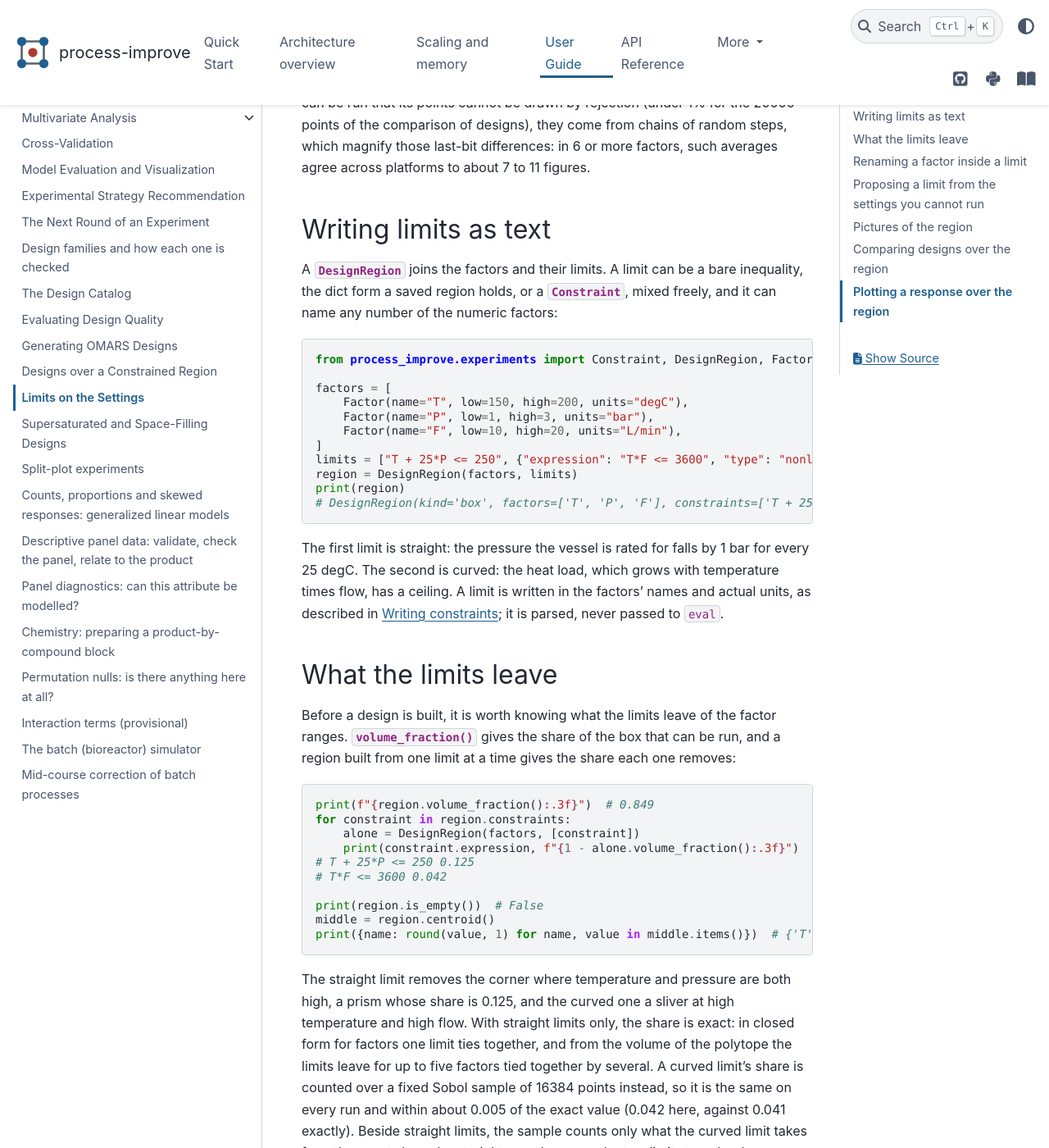
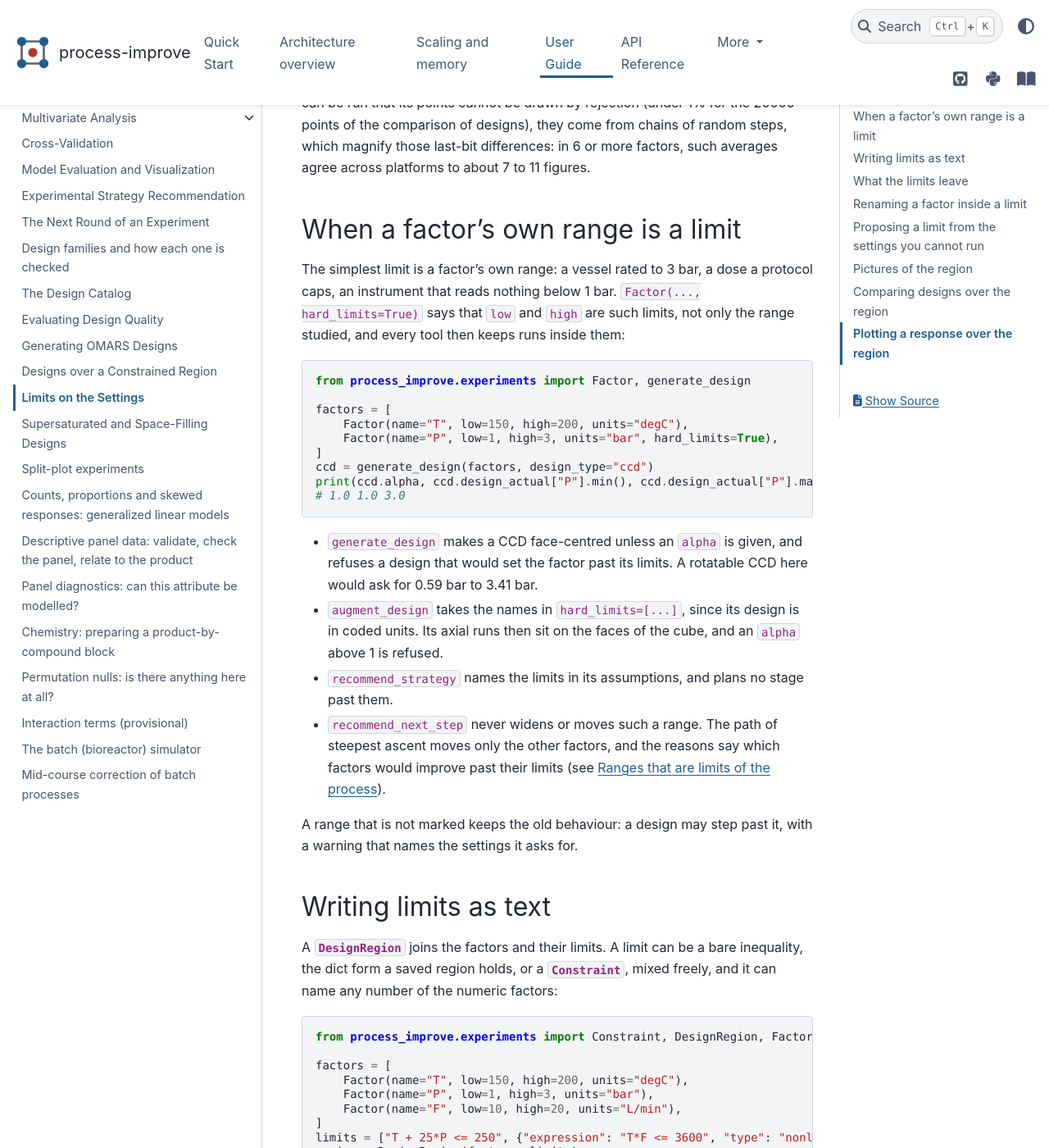
Before and after one commit to kgdunn/process-improve, a Sphinx documentation site: the page built from docs/user_guide/region_limits.rst, in a window 1280 px wide and 1400 px high, scrolled down 805 px. Shown: the whole window at 82% size. Built offline with Sphinx 7.4.7 and the PyData theme 0.15.4, drawn with Linux system fonts in a browser that asks for light colours.

Commit message:
Document hard limits; add the changelog fragment
Co-Authored-By: Claude Opus 5.5 <noreply@anthropic.com>
Claude-Session: https://claude.ai/code/session_01L2tiSWaSL9Az8XA4ah4Xza

```diff
--- a/docs/user_guide/region_limits.rst
+++ b/docs/user_guide/region_limits.rst
@@ -30,6 +30,42 @@ closely. When so small a share of the box can be run that its points cannot be d
 rejection (under 1% for the 20000 points of the comparison of designs), they come from
 chains of random steps, which magnify those last-bit differences: in 6 or more factors,
 such averages agree across platforms to about 7 to 11 figures.
+
+.. _region-limits-hard:
+
+When a factor's own range is a limit
+------------------------------------
+
+The simplest limit is a factor's own range: a vessel rated to 3 bar, a dose a protocol caps, an
+instrument that reads nothing below 1 bar. ``Factor(..., hard_limits=True)`` says that ``low``
+and ``high`` are such limits, not only the range studied, and every tool then keeps runs inside
+them:
+
+.. code-block:: python
+
+   from process_improve.experiments import Factor, generate_design
+
+   factors = [
+       Factor(name="T", low=150, high=200, units="degC"),
+       Factor(name="P", low=1, high=3, units="bar", hard_limits=True),
+   ]
+   ccd = generate_design(factors, design_type="ccd")
+   print(ccd.alpha, ccd.design_actual["P"].min(), ccd.design_actual["P"].max())
+   # 1.0 1.0 3.0
+
+* ``generate_design`` makes a CCD face-centred unless an ``alpha`` is given, and refuses a
+  design that would set the factor past its limits. A rotatable CCD here would ask for
+  0.59 bar to 3.41 bar.
+* ``augment_design`` takes the names in ``hard_limits=[...]``, since its design is in coded
+  units. Its axial runs then sit on the faces of the cube, and an ``alpha`` above 1 is
+  refused.
+* ``recommend_strategy`` names the limits in its assumptions, and plans no stage past them.
+* ``recommend_next_step`` never widens or moves such a range. The path of steepest ascent
+  moves only the other factors, and the reasons say which factors would improve past their
+  limits (see :ref:`next-step-hard-limits`).
+
+A range that is not marked keeps the old behaviour: a design may step past it, with a warning
+that names the settings it asks for.
 
 Writing limits as text
 ----------------------
```
Also changed, not shown: changelog.d/2026-10-18-hard-limits.added.md (added, +9 -0 lines), docs/user_guide/next_step.rst (+12 -0 lines).
